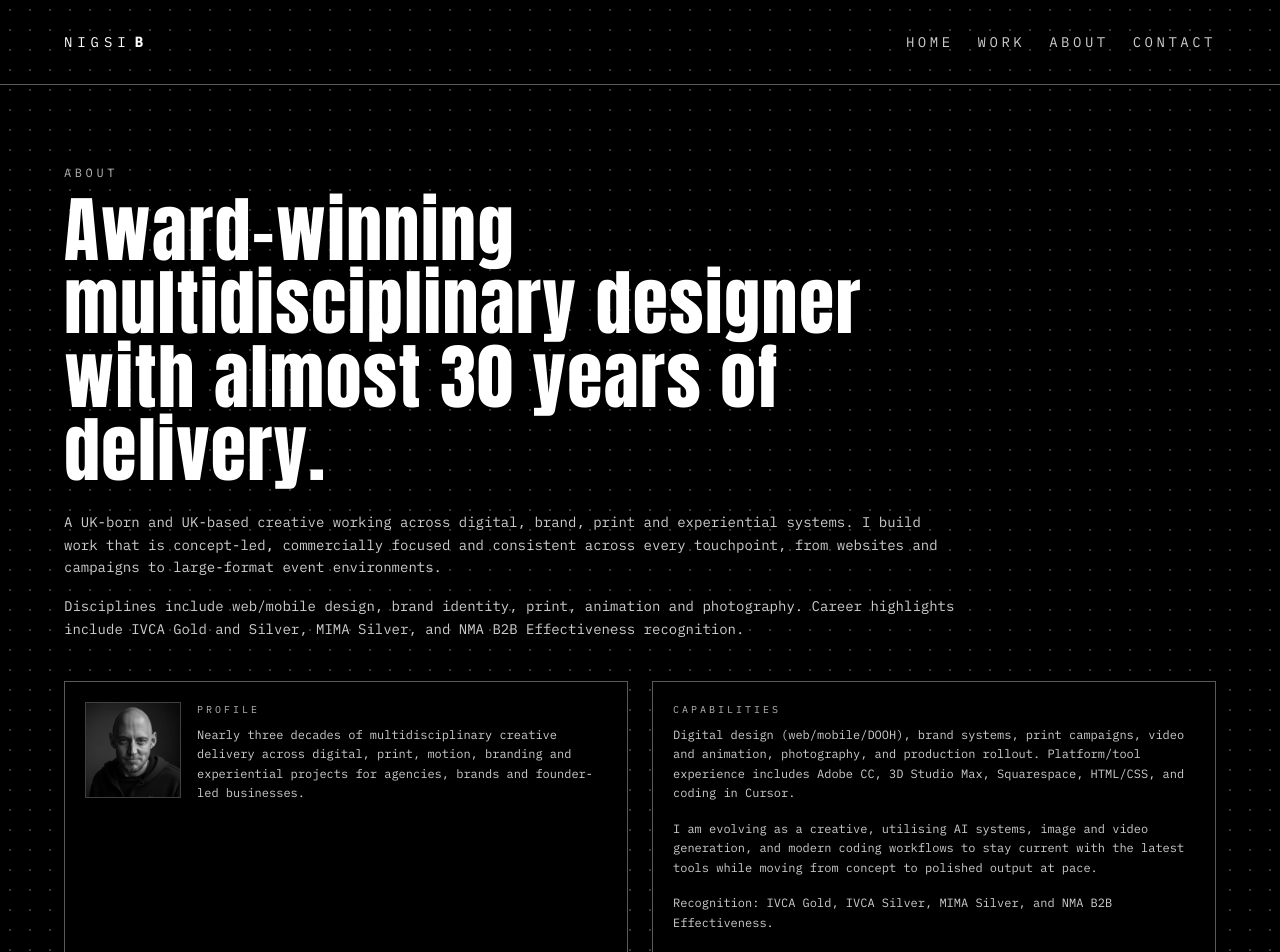
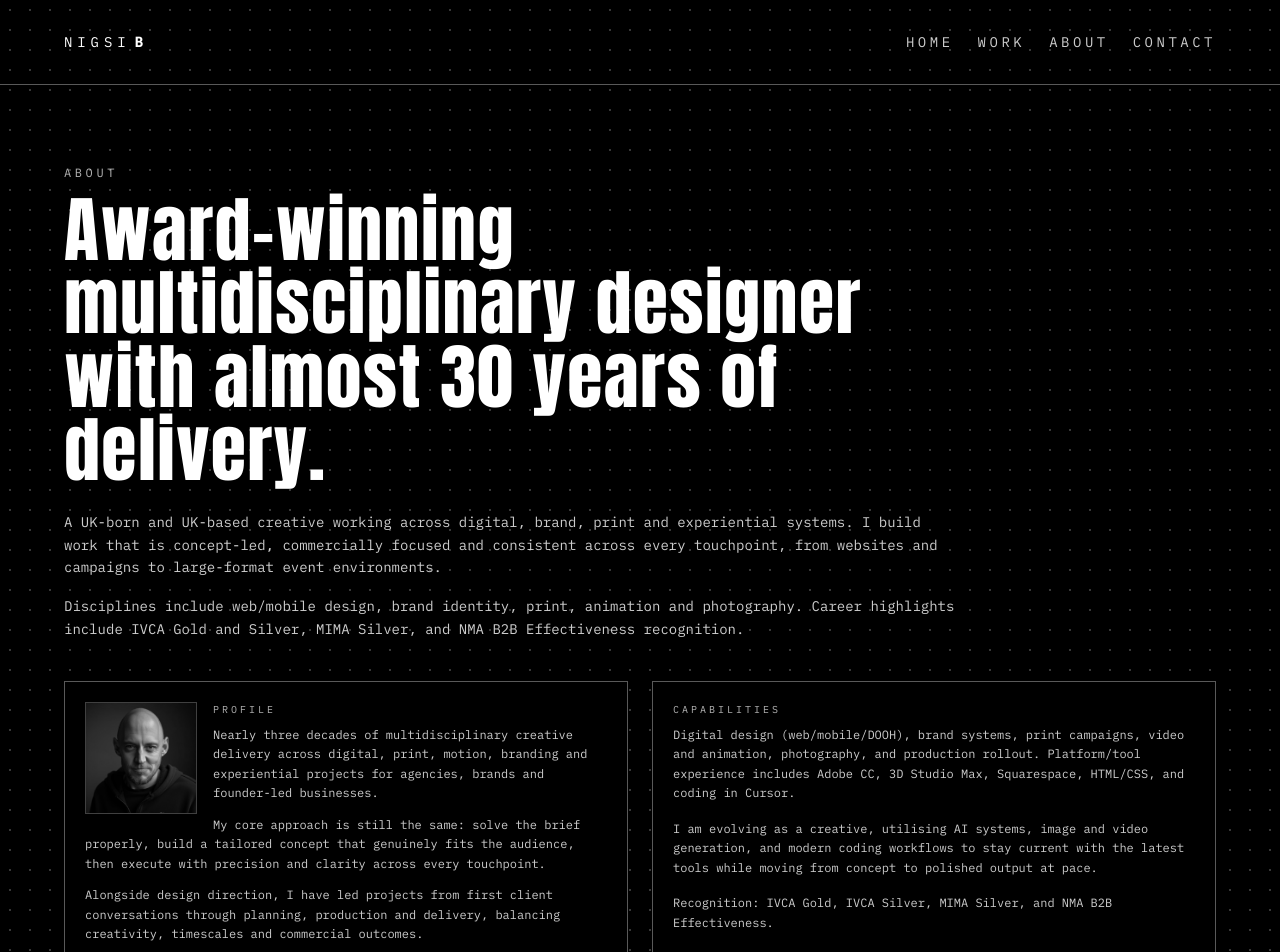
Before and after one commit to nigsiB/website, a Next.js app: page /about in a window 1280 px wide. Shown: the top 952 px of the page. Built offline with nearby package versions, Linux system fonts and the light colour scheme.

Commit message:
Refine about profile layout spacing.
This adjusts the photo wrap spacing for cleaner text flow and tighter visual alignment in the profile card.

Made-with: Cursor

```diff
--- a/src/app/about/page.tsx
+++ b/src/app/about/page.tsx
@@ -74,23 +74,30 @@ export default function AboutPage() {
 
         <div className="mt-10 grid gap-6 md:grid-cols-2">
           <article className="border border-white/35 bg-black p-5">
-            <div className="flex items-start gap-4">
-              <div className="relative h-24 w-24 shrink-0 overflow-hidden border border-white/25">
+            <div>
+              <div className="relative float-left mr-4 mb-[3px] h-28 w-28 overflow-hidden border border-white/25">
                 <Image
                   src="/images/nigel-profile.png"
                   alt="Nigel Burt portrait"
                   fill
                   className="object-cover grayscale"
-                  sizes="96px"
+                  sizes="112px"
                 />
               </div>
-              <div>
-                <p className="text-[10px] tracking-[0.3em] text-white/70">PROFILE</p>
-                <p className="mt-2 text-xs leading-relaxed text-white/80">
-                  Nearly three decades of multidisciplinary creative delivery across digital, print, motion, branding and
-                  experiential projects for agencies, brands and founder-led businesses.
-                </p>
-              </div>
+              <p className="text-[10px] tracking-[0.3em] text-white/70">PROFILE</p>
+              <p className="mt-2 text-xs leading-relaxed text-white/80">
+                Nearly three decades of multidisciplinary creative delivery across digital, print, motion, branding and
+                experiential projects for agencies, brands and founder-led businesses.
+              </p>
+              <p className="mt-3 text-xs leading-relaxed text-white/80">
+                My core approach is still the same: solve the brief properly, build a tailored concept that genuinely fits the
+                audience, then execute with precision and clarity across every touchpoint.
+              </p>
+              <p className="mt-3 text-xs leading-relaxed text-white/80">
+                Alongside design direction, I have led projects from first client conversations through planning, production and
+                delivery, balancing creativity, timescales and commercial outcomes.
+              </p>
+              <div className="clear-both" />
             </div>
           </article>
 
```
